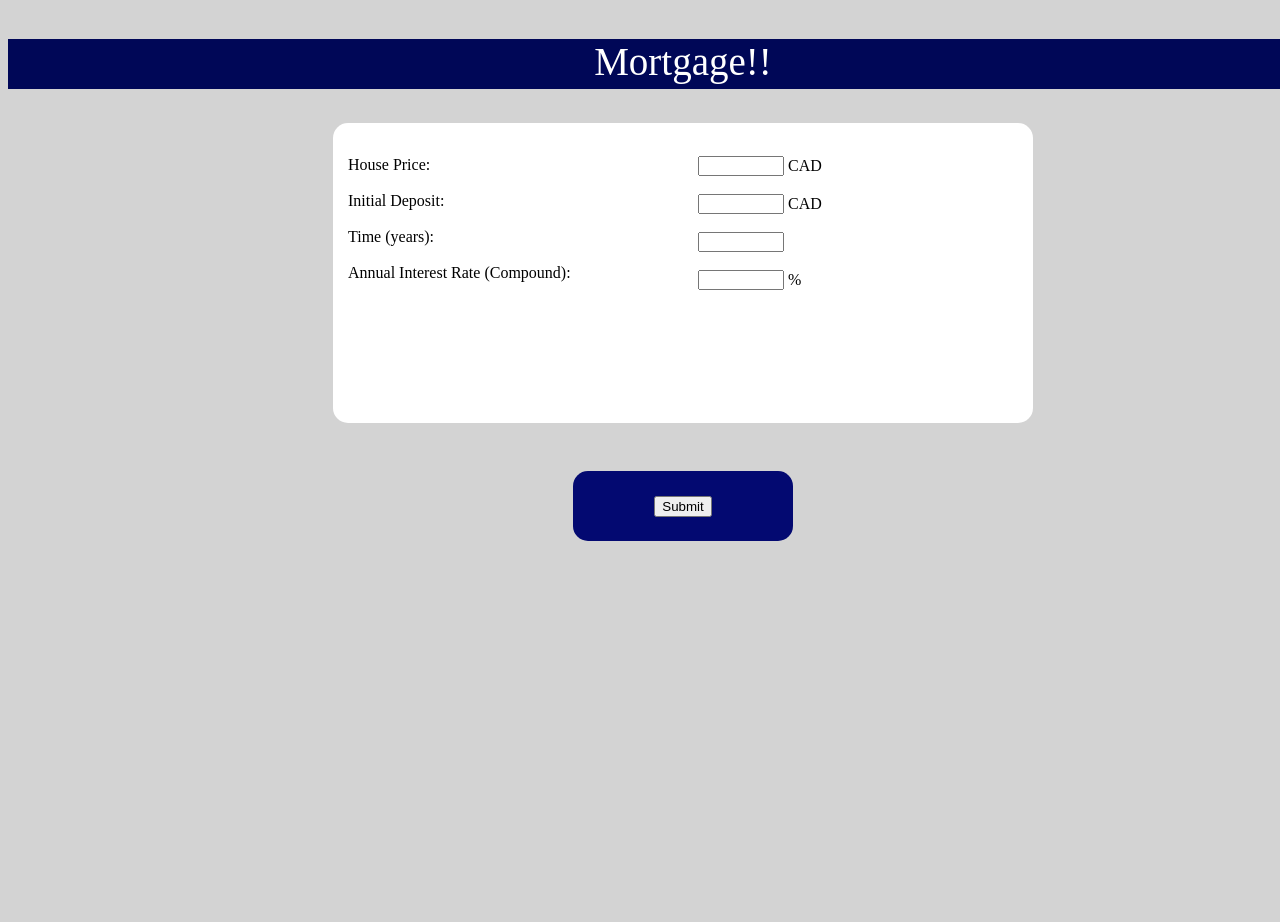
After one commit to advaitmenon7/budget-app, a Flask app: template templates/Mortgage.html in a window 1280 px wide; the page is wider, and only the part inside the window is pictured. The commit adds this page. Shown: the top 922 px of that part. Run offline with Flask 3, Linux system fonts and the light colour scheme; the template is opened without the code that fills it, so the values that code supplies are empty.

Commit message:
latest code

```diff
--- a/app.py
+++ b/app.py
@@ -11,7 +11,19 @@ app = Flask(__name__)
 def show_budget():
         return render_template('dashboard.html') # Redirects to the dashboard view
 
-@app.route('/submit', methods=['POST'])
+@app.route('/show_goals', methods=['POST'])
+def show_goals():
+        return render_template('goals.html') # Redirects to the dashboard view
+
+@app.route('/show_mortage', methods=['POST'])
+def show_mortage():
+        return render_template('Mortgage.html') # Redirects to the dashboard view
+
+@app.route('/show_simple', methods=['POST'])
+def show_simple():
+        return render_template('Simple.html') # Redirects to the dashboard view
+
+@app.route('/handle_data', methods=['POST'])
 def handle_data():
     # Retrieve data using the 'name' attribute from HTML
     bills = request.form.get('bills')
@@ -21,8 +33,6 @@ def handle_data():
     transport = request.form.get('transport')
     fun = request.form.get('fun')
     charity = request.form.get('charity')
-
-    # Define your Python variable
     income = income
     bills = bills
     food = food
@@ -30,9 +40,53 @@ def handle_data():
     transport = transport
     fun = fun
     charity = charity
-    expenses = (int(bills) + int(food) + int(rent)+int(transport) + int(fun) + int(charity))
-    savings = (int(income)-int(expenses))
+    expenses = int(bills)+int(food) + int(rent) + int(transport) + int(fun) + int(charity)
+    savings = int(income)-int(expenses)
     return render_template('index.html', income=income, expenses=expenses, savings=savings)
+
+@app.route('/handle_gata', methods=['POST'])
+def handle_gata():
+
+    time = request.form.get('time')
+    drate = request.form.get('drate')
+    interest = request.form.get('interest')
+    initial = request.form.get('initial')
+    drate = int(drate)
+    time = int(time)
+    interest = int(interest)
+    initial = float(initial)
+    payment = int(initial)*(1+int(interest)/int(drate))**(int(time)/12*int(drate))
+    payment = (round(int(payment), 2))
+    return render_template('goals.html', payment=payment,time = time)
+    #payment = payment
+
+@app.route('/handle_mata', methods=['POST'])
+def handle_mata():
+
+    hprice = request.form.get('hprice')
+    dpayment = request.form.get('dpayment')
+    irate = request.form.get('rate')
+    years = request.form.get('years')
+    p = int(hprice)-int(dpayment)
+    r = float(irate)/1200
+    r = round(r, 4)
+    n = float(years)*12
+    a = (1+int(r))**int(n)
+    pamount = float(p)*((float(r)*float(a))/(float(a)-0.99))
+    pamount = round(pamount, 2)
+    return render_template('index.html', pamount=pamount, years=years)
+
+@app.route('/handle_sata', methods=['POST'])
+def handle_sata():
+
+    ideposit = request.form.get('ideposit')
+    sate = request.form.get('sate')
+    sears = request.form.get('sears')
+    sate = int(sate)/100
+    sint = float(sears)*float(sate)*int(ideposit)
+    samount = float(sint)+int(ideposit)
+    samount = round(samount, 2)
+    return render_template('index.html', samount=samount, sears=sears)
 
 
 @app.route('/')
@@ -42,32 +96,17 @@ def index():
     bills = 123
     food = 234
     rent = 1000
-    expenses = (int(bills) + int(food) + int(rent))
+    initial = 500
+    soal = 12
+    time = 1
+    drate = 1
+    interest = 1
+    expenses = 2
     savings = (int(income)-int(expenses))
-
+    den = int(interest)^int(time)*int(drate)
+    payment = int(soal)
     # Pass the variable to the template using keyword arguments
-    return render_template('index.html', income=income, expenses=expenses, savings=savings)
+    return render_template('index.html', income=income, expenses=expenses, savings=savings, payment=payment)
 
 if __name__ == '__main__':
     app.run(debug=True)
-
-#<div class="container">
-             #<div class="redtangle">
-              #   <p style="color:rgb(255, 255, 255); font-size: 19px;">
-               #     <form action="{{ url_for('show_budget') }}" method="POST">
-                #        <button type="submit">Budget</button>
-                 #    </form>
-                 #</p>
-
-    #    <div class="container">
-     #       <div class="container">
-      #      <div class="redtangle"> Goals </div>
-#
- #           <div class="redtangle"> Insights</div>
-#
- #
-  #          <div class="redtangle">Income ({{ income }})</div>
-#
- #           <div class="redtangle">Expenses ({{ expenses }})</div>
-#
- #           <div class="redtangle">Savings ({{ savings }})</div>
--- a/static/css/budget.css
+++ b/static/css/budget.css
@@ -85,7 +86,8 @@
 
 .gox {
 
-
+  text-align: left; /* Aligns text to the left */
+padding: 15px;
  width: 350px; /* Sets the width of the content area */
  height: 300px; /* Sets the height of the content area */
  border-radius: 15px; /* Adds rounded corners */
--- /dev/null
+++ b/templates/Mortgage.html
@@ -0,0 +1,70 @@
+<!DOCTYPE html>
+<html>
+<head>
+    <meta charset="utf-18" />
+    <title>Mortgage</title>
+    <link rel="stylesheet" href="{{ url_for('static', filename='css/budget.css') }}">
+</head>
+<body style="background-color:lightgrey;">
+    <div class="box">
+        <div class="centered-text">
+            <p style="color:rgb(255, 255, 255); font-size: 39px;">Mortgage!!
+
+            </p>
+        <form action="{{ url_for('handle_mata') }}" method="POST">
+        <div>
+<div class="wox">
+<div class="wigbox">
+<br>
+    <div class="wontainer">
+
+        <div class="gox">
+            <label>House Price:</label>
+            <br>
+            <br>
+            <label>Initial Deposit:</label>
+            <br>
+            <br>
+            <label>Time (years):</label>
+            <br>
+            <br>
+            <label>Annual Interest Rate (Compound):</label>
+            <br>
+            <br>
+
+           </div>
+        <div class="gox">
+             <input type="number" id="hprice" name="hprice" min="1000"  class="large-input">
+             <label>CAD</label>
+            <br>
+            <br>
+            <input type="number" id="dpayment" name="dpayment" min="000" max="5000" class="large-input">
+             <label>CAD</label>
+            <br>
+
+            <br>
+            <input type="number" id="years" name="years" min="000" max="5000" class="large-input">
+            <br>
+            <br>
+            <input type="number" id="rate" name="rate" min="000" max="5000" class="large-input">
+             <label>%</label>
+            <br>
+
+            <br>
+
+
+</div>
+    </div>
+<div class="wox">
+    <div class="bluetangle">
+                <button type="submit">Submit</button>
+</div>
+</div>
+</div>
+
+
+</div>
+
+</div>
+</body>
+</html>
--- a/templates/dashboard.html
+++ b/templates/dashboard.html
@@ -8,7 +8,7 @@
 <body style="background-color:lightgrey;">
     <div class="box">
         <div class="centered-text">
-            <p style="color:rgb(255, 255, 255); font-size: 39px;">BUDGET!!
+            <p style="color:rgb(255, 255, 255); font-size: 39px;">Budget
 
             </p>
         <form action="{{ url_for('handle_data') }}" method="POST">
@@ -18,7 +18,7 @@
     <div class="wontainer">
 
         <div class="gox">
-            <label>Monthly income:</label>
+            <label>Gross Monthly income:</label>
             <br>
             <br>
 
```
Also changed, not shown: other parts of static/css/budget.css (+23 -4 lines), templates/Simple.html (added, +63 -0 lines), templates/goals.html (+77 -0 lines), templates/index.html (+32 -13 lines), templates/insights.html (deleted).
